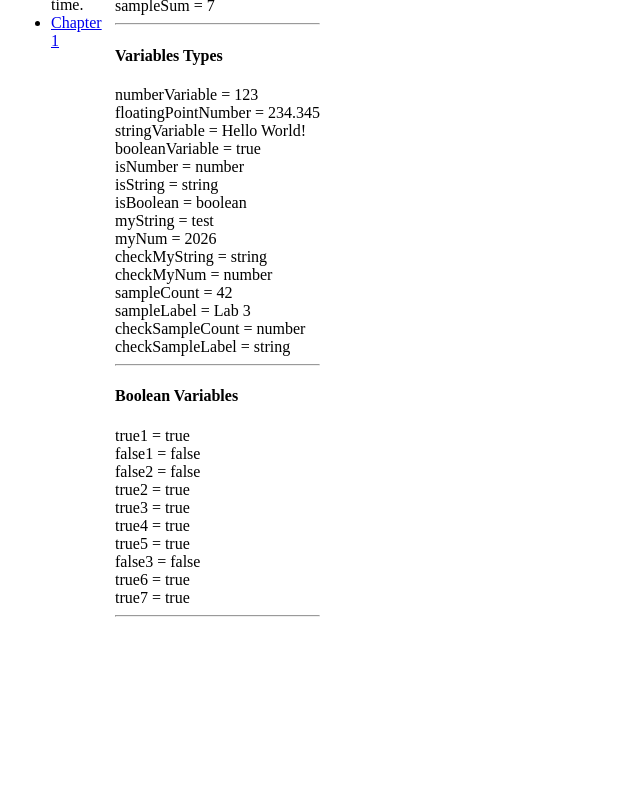
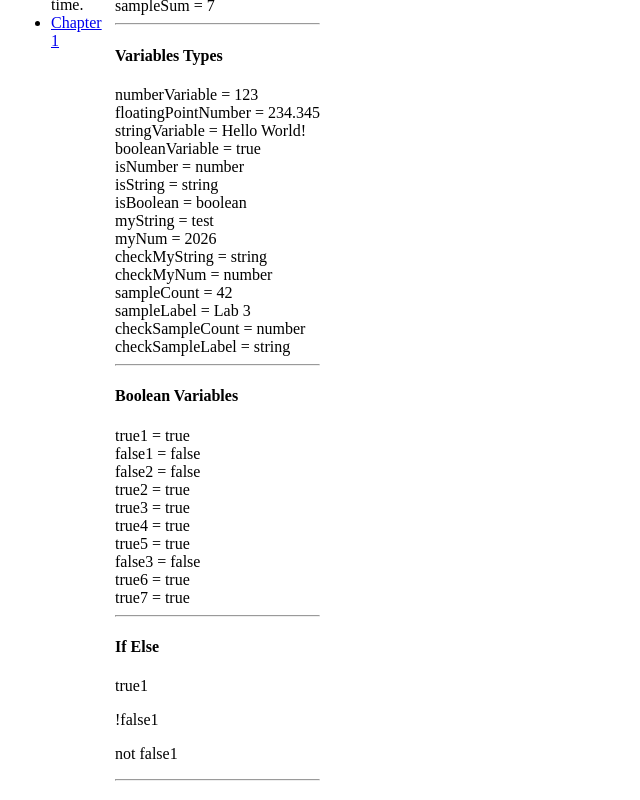
Before and after one commit to aayush24rai/webdev-client, a Next.js app: page /labs/lab3 in a window 1280 px wide. Shown: the part 211-1011 px from the top of the page, without its empty margins (0-640 px from the left). Before the commit the page ends 847 px from the top, so only its background shows below. Built offline with nearby package versions, Linux system fonts and the light colour scheme.

Commit message:
3.2.4 if eles

```diff
--- /dev/null
+++ b/app/labs/lab3/IfElse.tsx
@@ -0,0 +1,14 @@
+export default function IfElse() {
+    let true1 = true, false1 = false;
+
+    return (
+        <div id="wd-if-else">
+            <h4>If Else</h4>
+            {true1 && <p>true1</p>}
+            {!false1 ? <p>!false1</p> : <p>false1</p>}
+            {!false1 && <p>not false1</p>}
+            {false1 && <p>false1</p>}
+            <hr />
+        </div>
+    );
+}
--- a/app/labs/lab3/page.tsx
+++ b/app/labs/lab3/page.tsx
@@ -1,6 +1,7 @@
 import VariablesAndConstants from "./VariablesAndConstants";
 import VariableTypes from "./VariableTypes";
 import BooleanVariables from "./BooleanVariables";
+import IfElse from "./IfElse";
 
 export default function Lab3() {
   return (
@@ -9,6 +10,7 @@ export default function Lab3() {
       <VariablesAndConstants />
       <VariableTypes />
       <BooleanVariables />
+      <IfElse />
     </div>
   );
 }
```
